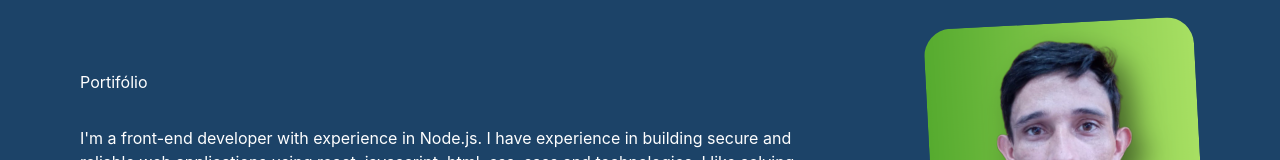
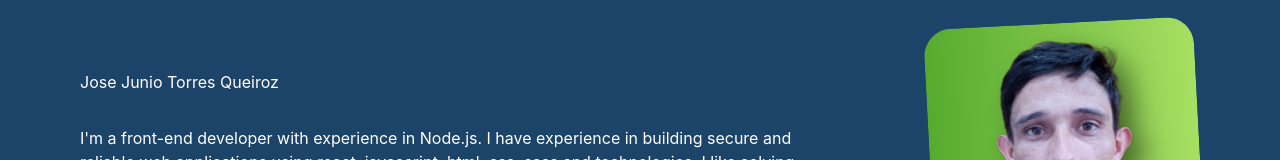
Before and after one commit to joserrbv/Portif-lio, a React (Vite) app: page / in a window 1280 px wide. Shown: the part 244-404 px from the top of the page. Built offline with nearby package versions, Linux system fonts and the light colour scheme.

Commit message:
Mudança no titulo

```diff
--- a/src/data/user.js
+++ b/src/data/user.js
@@ -1,6 +1,6 @@
 const INFO = {
 	 main: {
-		title: "Portifólio",
+		title: "Jose Junio Torres Queiroz",
 		name: "Jose Queiroz",
 		email: "josequeiroz40@gmail.com",
 		logo: "../assets/logo.svg",
```
